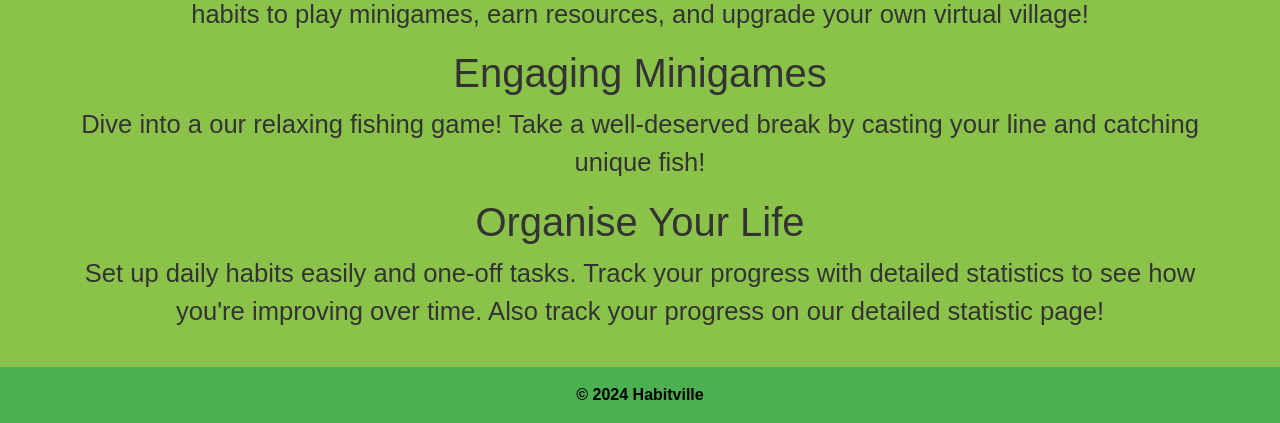
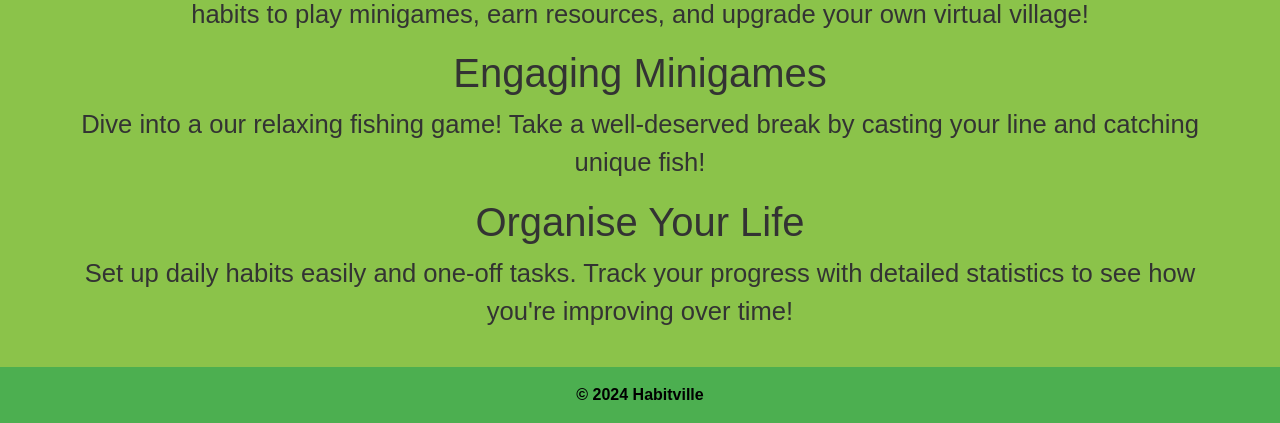
Before and after one commit to Mujahidul46/FYP_habitville, a Django app: page / in a window 1280 px wide. Shown: the part 392-815 px from the top of the page. Run offline with Django 4.2, Linux system fonts and the light colour scheme; some libraries are stand-ins or nearby versions.

Commit message:
minor change

```diff
--- a/api/templates/base.html
+++ b/api/templates/base.html
@@ -174,7 +174,7 @@
                 <p class="home-text">Dive into a our relaxing fishing game! Take a well-deserved break by casting your line and catching unique fish!</p>
 
                 <h2 class="home-subtitle">Organise Your Life</h2>
-                <p class="home-text">Set up daily habits easily and  one-off tasks. Track your progress with detailed statistics to see how you're improving over time. Also track your progress on our detailed statistic page!</p>
+                <p class="home-text">Set up daily habits easily and  one-off tasks. Track your progress with detailed statistics to see how you're improving over time!</p>
             </div>
         {% else %}
             <p class="text-center">Please signup or login.</p>
```
